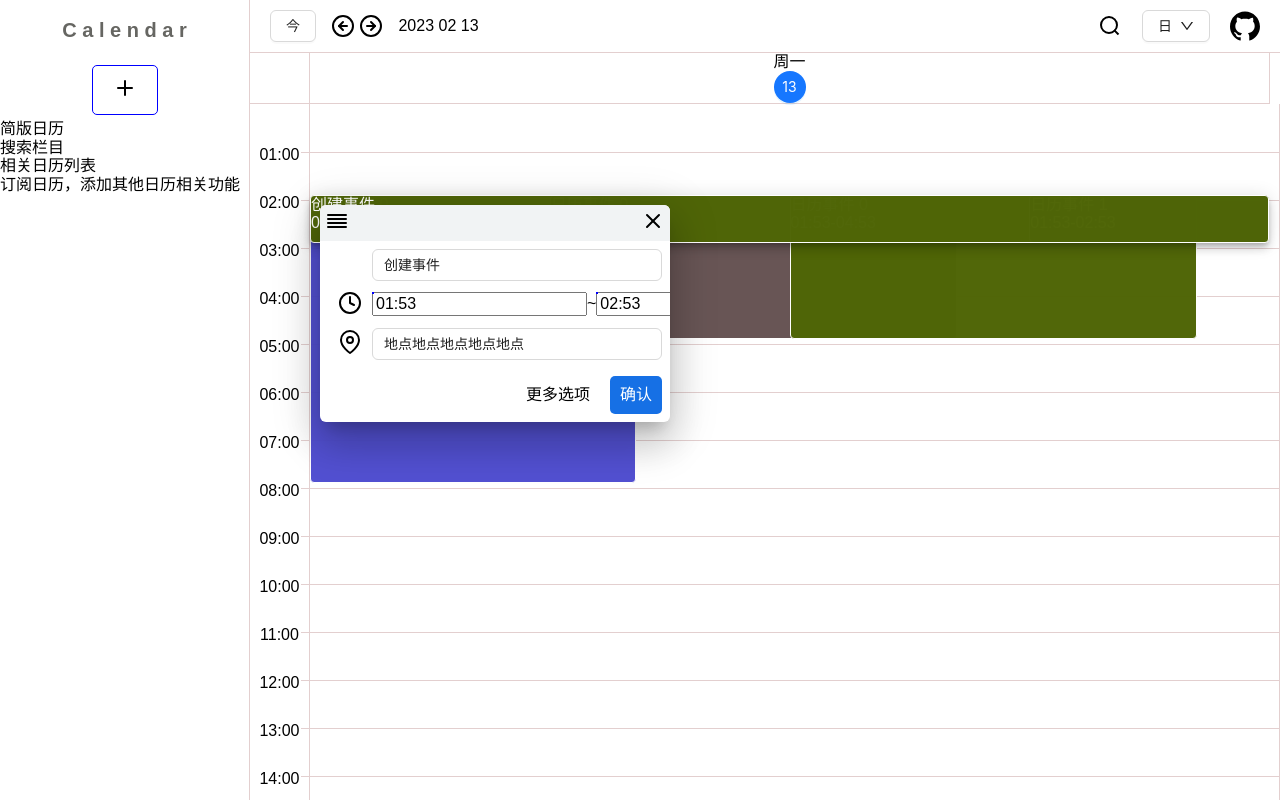
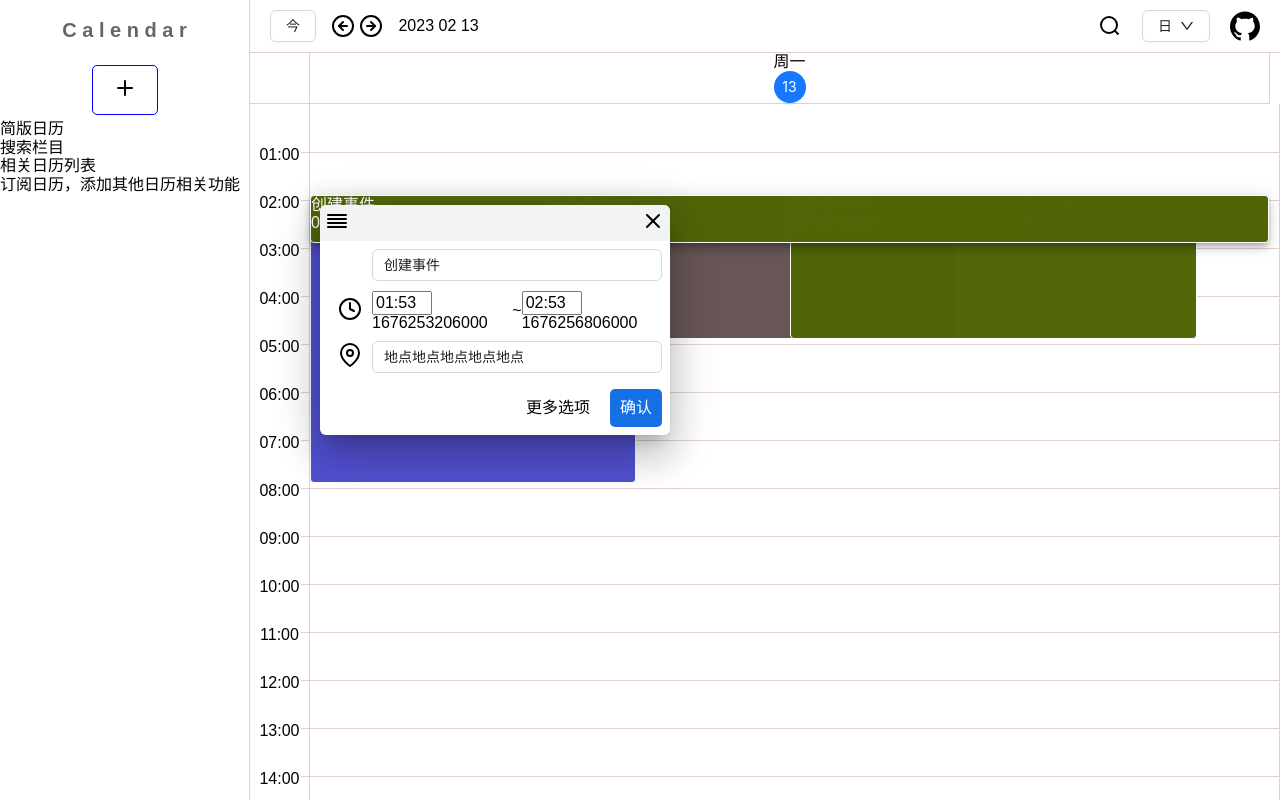
Before and after one commit to linround/Calendar, a React (Vite) app: page / in a window 1280 px wide. Built offline with nearby package versions, Linux system fonts and the light colour scheme.

Commit message:
feature: timePicker相关

```diff
--- a/src/view/LCalendar/Popover/CreatePopover.tsx
+++ b/src/view/LCalendar/Popover/CreatePopover.tsx
@@ -101,7 +101,7 @@ export function CreatePopover() {
     } else {
       clearState()
     }
-  }, [createEvent])
+  }, [createEvent?.start, createEvent?.end])
 
 
   return (
--- a/src/view/LCalendar/Popover/SingleComponent/TimePicker.tsx
+++ b/src/view/LCalendar/Popover/SingleComponent/TimePicker.tsx
@@ -48,7 +48,11 @@ export default function TimePicker(props: React.PropsWithChildren<IProps>) {
         {...getReferenceProps()} >
       </div>
       <input
+        style={{
+          width: 60,
+        }}
         defaultValue={helpers.getTime(time)}/>
+      {time}
       {open && (
         <FloatingFocusManager context={context} modal={false}>
           <div
--- a/src/view/LCalendar/Popover/SingleComponent/timePicker.module.less
+++ b/src/view/LCalendar/Popover/SingleComponent/timePicker.module.less
@@ -9,7 +9,9 @@
   }
   &TimeView {
     flex: 1;
-    border: 1px solid blue;
     position: absolute;
+    width: 60px;
+    height: 26px;
+    border: 0;
   }
 }
```
